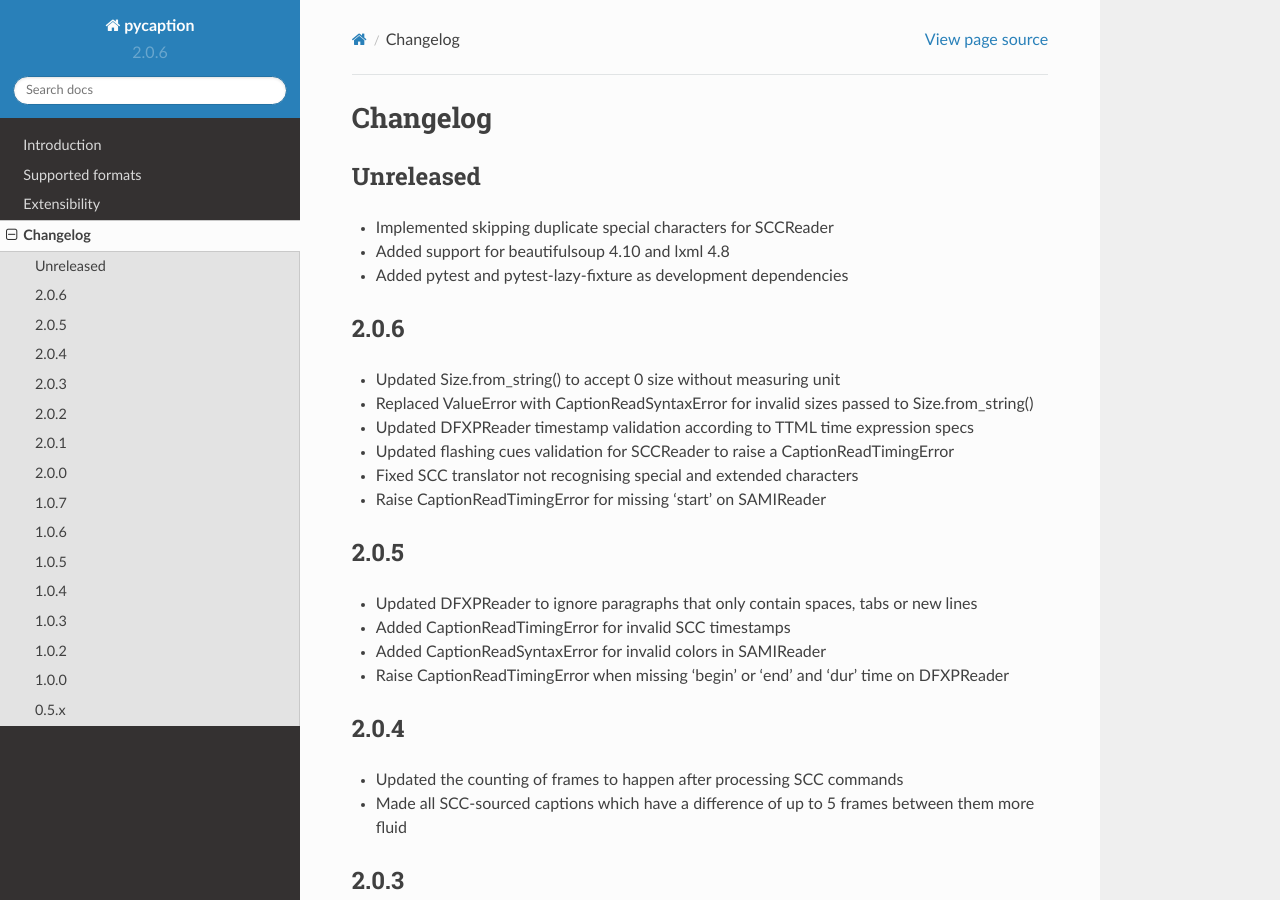
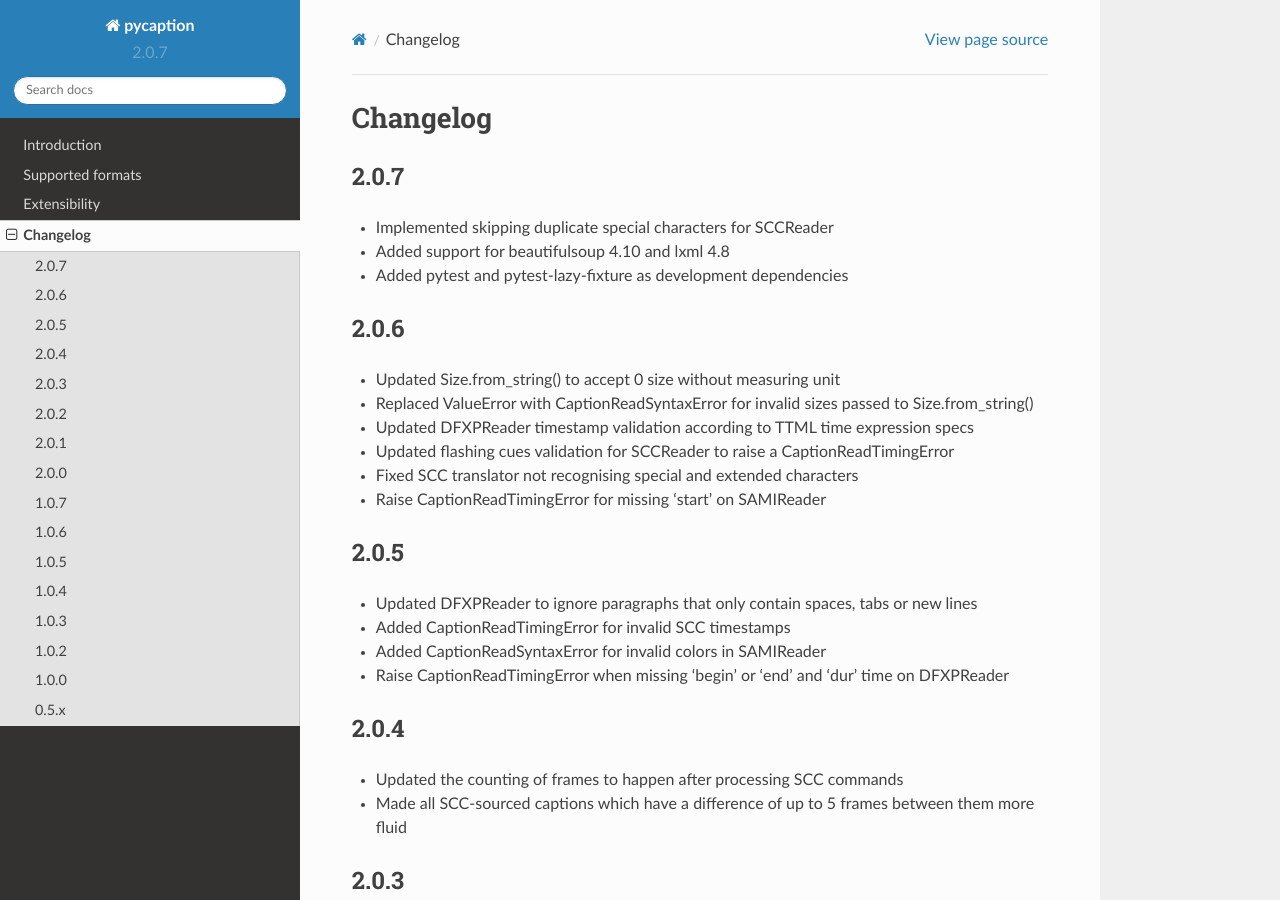
Before and after one commit to pbs/pycaption, a Sphinx documentation site: the page built from docs/changelog.rst, in a window 1280 px wide and 900 px high. Built offline with Sphinx 7.4.7 and the Read the Docs theme 2.0.0, drawn with Linux system fonts in a browser that asks for light colours.

Commit message:
Updated version to 2.0.7

```diff
--- a/docs/changelog.rst
+++ b/docs/changelog.rst
@@ -1,7 +1,7 @@
 Changelog
 ---------
-Unreleased
-^^^^^^^^^^
+2.0.7
+^^^^^
 - Implemented skipping duplicate special characters for SCCReader
 - Added support for beautifulsoup 4.10 and lxml 4.8
 - Added pytest and pytest-lazy-fixture as development dependencies
--- a/docs/conf.py
+++ b/docs/conf.py
@@ -53,9 +53,9 @@ copyright = '2012-2022, PBS.org ' \
 # built documents.
 #
 # The short X.Y version.
-version = '2.0.6'
+version = '2.0.7'
 # The full version, including alpha/beta/rc tags.
-release = '2.0.6'
+release = '2.0.7'
 
 # The language for content autogenerated by Sphinx. Refer to documentation
 # for a list of supported languages.
--- a/setup.py
+++ b/setup.py
@@ -20,7 +20,7 @@ dev_dependencies = [
 
 setup(
     name='pycaption',
-    version='2.0.6',
+    version='2.0.7',
     description='Closed caption converter',
     long_description=open(README_PATH).read(),
     author='Joe Norton',
```
